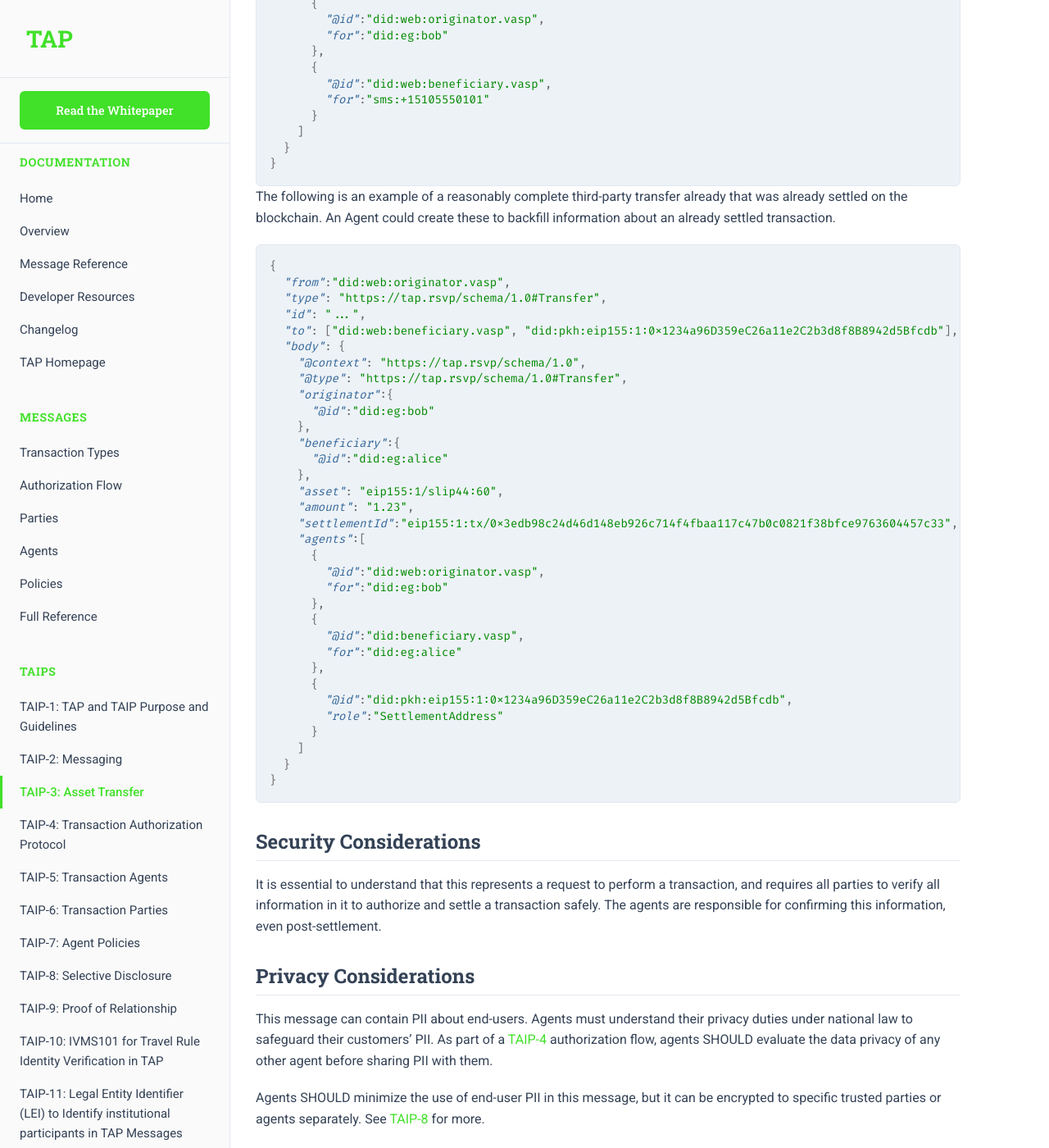
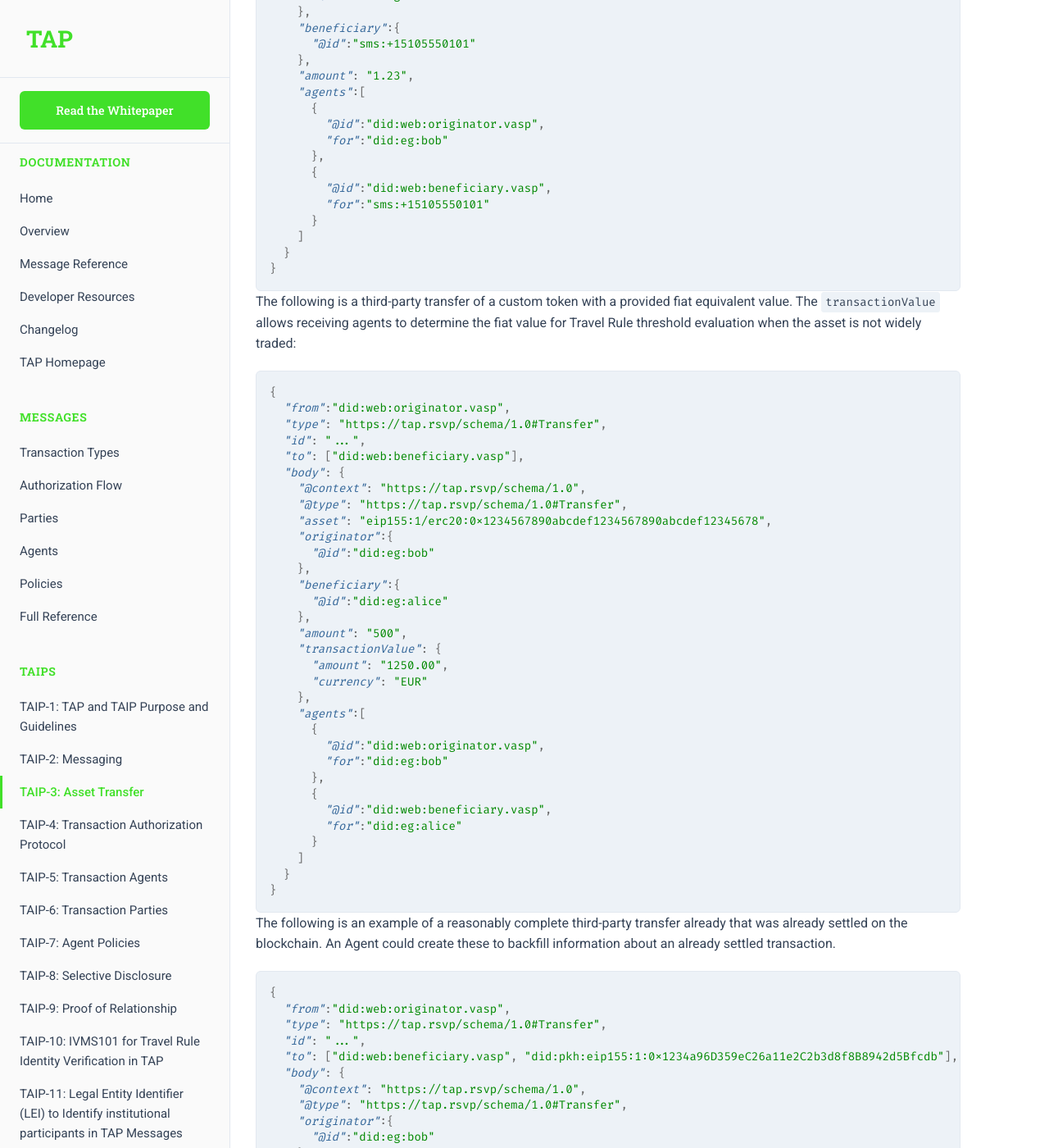
Before and after one commit to TransactionAuthorizationProtocol/TAIPs, a Jekyll site: the page built from TAIPs/taip-3.md, in a window 1280 px wide and 1400 px high, scrolled down 6563 px. Shown: the whole window at 82% size. Built offline with Jekyll 4.4.1, drawn with Linux system fonts in a browser that asks for light colours; some of the changed text lies outside the part shown.

Commit message:
Extend TAIP-3 with optionally provided transactionValue

````diff
--- a/TAIPs/taip-3.md
+++ b/TAIPs/taip-3.md
@@ -55,6 +55,9 @@ As specified in [TAIP-2] the message body is [JSON-LD]. The following attributes
 * `agents` - REQUIRED an array of identity objects representing the agents who help execute the transaction. At minimum, there MUST be one agent whose `@id` matches the `from` field of the DIDComm message and has a `for` attribute set to the originator or beneficiary DID to indicate which party they represent. See [TAIP-5](TAIP-5) for more.
 * `memo` - OPTIONAL a human readable UTF-8 string to be provided as-is by the originator to the beneficiary about the transfer
 * `expiry` - OPTIONAL a timestamp in ISO 8601 format indicating when the transfer request expires. After this time, if no authorization has occurred, the transfer should be considered invalid and funds will not be sent. Recipients' agents SHOULD communicate this expiration deadline to their users when presenting the transfer for review.
+* `transactionValue` - OPTIONAL an object representing the fiat equivalent value of the transfer. This is useful for compliance purposes such as Travel Rule threshold determination, particularly when the virtual asset is not widely traded and its fiat value cannot be easily resolved by receiving agents. Contains:
+  * `amount` - REQUIRED the decimal string representation of the fiat amount
+  * `currency` - REQUIRED the [ISO 4217](https://www.iso.org/iso-4217-currency-codes.html) 3-letter currency code (e.g., `"USD"`, `"EUR"`)
 
 Many of the attributes are optional and through the process of authorization can be expanded and modified collaboratively by the agents of a transaction.
 
@@ -257,6 +260,43 @@ The following is a request for a third-party transfer of 1.23 ETH from a crypto
 }
 ```
 
+The following is a third-party transfer of a custom token with a provided fiat equivalent value. The `transactionValue` allows receiving agents to determine the fiat value for Travel Rule threshold evaluation when the asset is not widely traded:
+
+```json
+{
+  "from":"did:web:originator.vasp",
+  "type": "https://tap.rsvp/schema/1.0#Transfer",
+  "id": "...",
+  "to": ["did:web:beneficiary.vasp"],
+  "body": {
+    "@context": "https://tap.rsvp/schema/1.0",
+    "@type": "https://tap.rsvp/schema/1.0#Transfer",
+    "asset": "eip155:1/erc20:0x1234567890abcdef1234567890abcdef12345678",
+    "originator":{
+      "@id":"did:eg:bob"
+    },
+    "beneficiary":{
+      "@id":"did:eg:alice"
+    },
+    "amount": "500",
+    "transactionValue": {
+      "amount": "1250.00",
+      "currency": "EUR"
+    },
+    "agents":[
+      {
+        "@id":"did:web:originator.vasp",
+        "for":"did:eg:bob"
+      },
+      {
+        "@id":"did:web:beneficiary.vasp",
+        "for":"did:eg:alice"
+      }
+    ]
+  }
+}
+```
+
 The following is an example of a reasonably complete third-party transfer already that was already settled on the blockchain. An Agent could create these to backfill information about an already settled transaction.
 
 ```json
````
Also changed, not shown: packages/typescript/src/tap.ts (+13 -0 lines), schemas/messages/transfer.json (+15 -0 lines), 1 other file.
